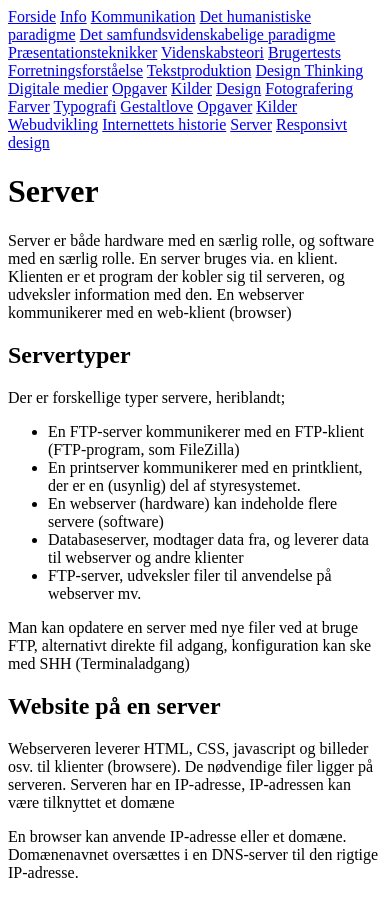
After one commit to simo8986/Eksamen-vinter, a PHP site: page /server.php in a window 390 px wide. The commit adds this page. Run offline with PHP 8.4, Linux system fonts and the light colour scheme.

Commit message:
Grids server responsivt design
Opdateret til at inkludere

```diff
--- a/header.php
+++ b/header.php
@@ -23,5 +23,7 @@ echo '<a href="index.php">Forside</a>
 <a href="designkilder.php">Kilder</a>
 
 <a href="webudvikling.php">Webudvikling</a>
-<a href="internettet.php">Internettets historie</a>';
+<a href="internettet.php">Internettets historie</a>
+<a href="server.php">Server</a>
+<a href="responsivtdesign.php">Responsivt design</a>';
 ?>
--- /dev/null
+++ b/server.php
@@ -0,0 +1,28 @@
+<!DOCTYPE HTML>
+<html lang="da">
+	<head>
+		<meta charset="UTF-8">
+		<title>Server</title>
+        <link rel="stylesheet" type="text/css" href="style.css">
+	</head>
+	<body>
+        <div class="menu">
+            <?php include 'header.php';?>
+        </div>
+        <h1>Server</h1>
+        <p>Server er både hardware med en særlig rolle, og software med en særlig rolle. En server bruges via. en klient. Klienten er et program der kobler sig til serveren, og udveksler information med den. En webserver kommunikerer med en web-klient (browser)</p>
+        <h2>Servertyper</h2>
+        <p>Der er forskellige typer servere, heriblandt;</p>
+            <ul>
+                <li>En FTP-server kommunikerer med en FTP-klient (FTP-program, som FileZilla)</li>
+                <li>En printserver kommunikerer med en printklient, der er en (usynlig) del af styresystemet.</li>
+                <li>En webserver (hardware) kan indeholde flere servere (software)</li>
+                <li>Databaseserver, modtager data fra, og leverer data til webserver og andre klienter</li>
+                <li>FTP-server, udveksler filer til anvendelse på webserver mv. </li>
+            </ul>
+        <p>Man kan opdatere en server med nye filer ved at bruge FTP, alternativt direkte fil adgang, konfiguration kan ske med SHH (Terminaladgang)</p>
+        <h2>Website på en server</h2>
+            <p>Webserveren leverer HTML, CSS, javascript og billeder osv. til klienter (browsere). De nødvendige filer ligger på serveren. Serveren har en IP-adresse, IP-adressen kan være tilknyttet et domæne</p>
+            <p>En browser kan anvende IP-adresse eller et domæne. Domænenavnet oversættes i en DNS-server til den rigtige IP-adresse.</p>
+	</body>
+</html>
--- a/webudvikling.php
+++ b/webudvikling.php
@@ -62,5 +62,11 @@
             <h3>Download fonts</h3>
             <p>Adobe TypeKit (Kan kun bruges hvis man har active adobe cc subscription)
             Google Fonts (gratis)</p>
+        <h2>CSS Grids</h2>
+        <p>En af de nyeste specifikationer i CSS-standarden. Ses som det mest revolutionerende siden responsivt webdesign. Det er ikke fuldt understøttet endnu i alle browsere, men næsten. MS EDGE mangler, men er på vej.</p>
+        <p>Grid er på forældreleementets container, og regner selv bredde ud. Man bruger fr, som er en ny måleenhed der betyder fractions. 1fr = en fjerdedel. 3fr = 3 fjerdedele. </p>
+        <p>Vi har brugt Grids til at lave disse øvelser. <a href="filer/webudvikling/cssgridcode.zip">For at downloade koden til disse eksempler klik her</a></p>
+        <img src="billeder/webudvikling/morse.png" alt="Morsekode skema lavet med CSS Grids">
+        <img src="billeder/webudvikling/grid1.png" alt="Illustration af grids">
 	</body>
 </html>
```
Also changed, not shown: responsivtdesign.php (added, +18 -0 lines), billeder/webudvikling/grid1.png (added), billeder/webudvikling/morse.png (added), 1 other file.
